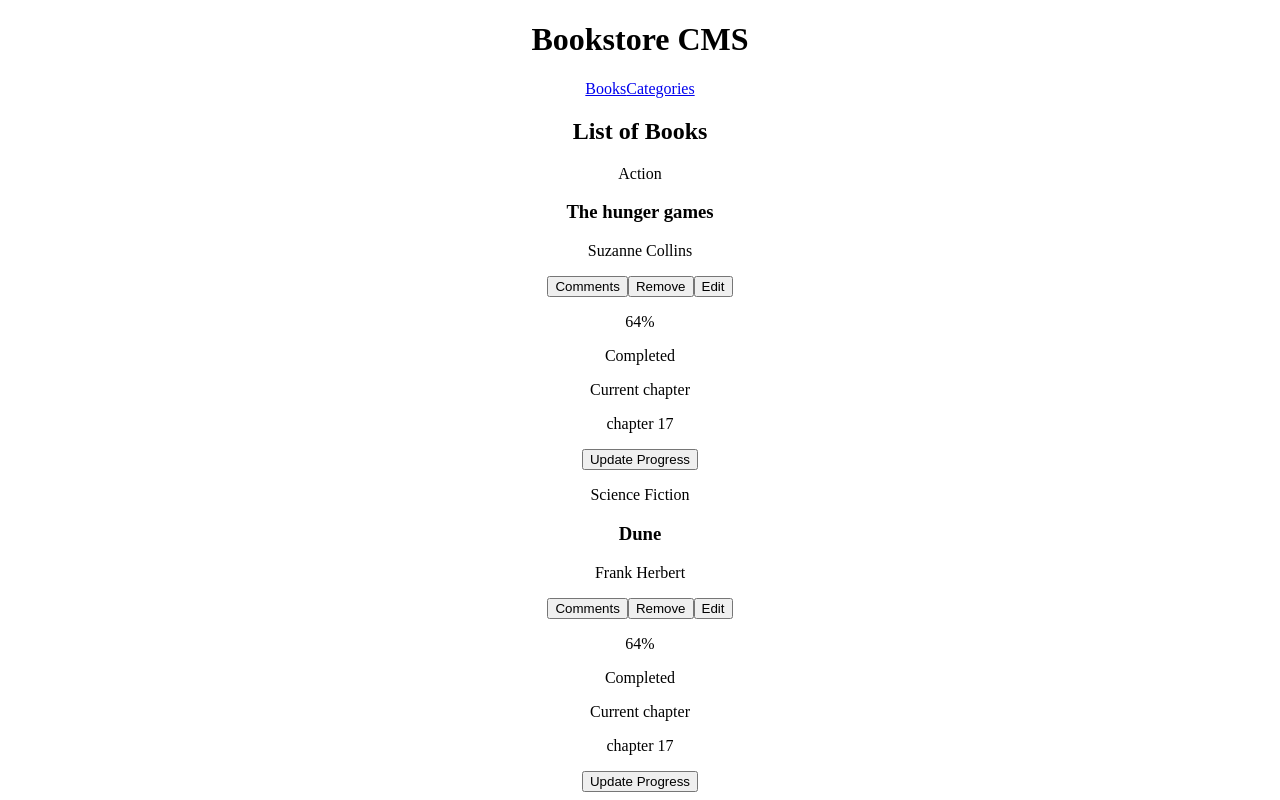
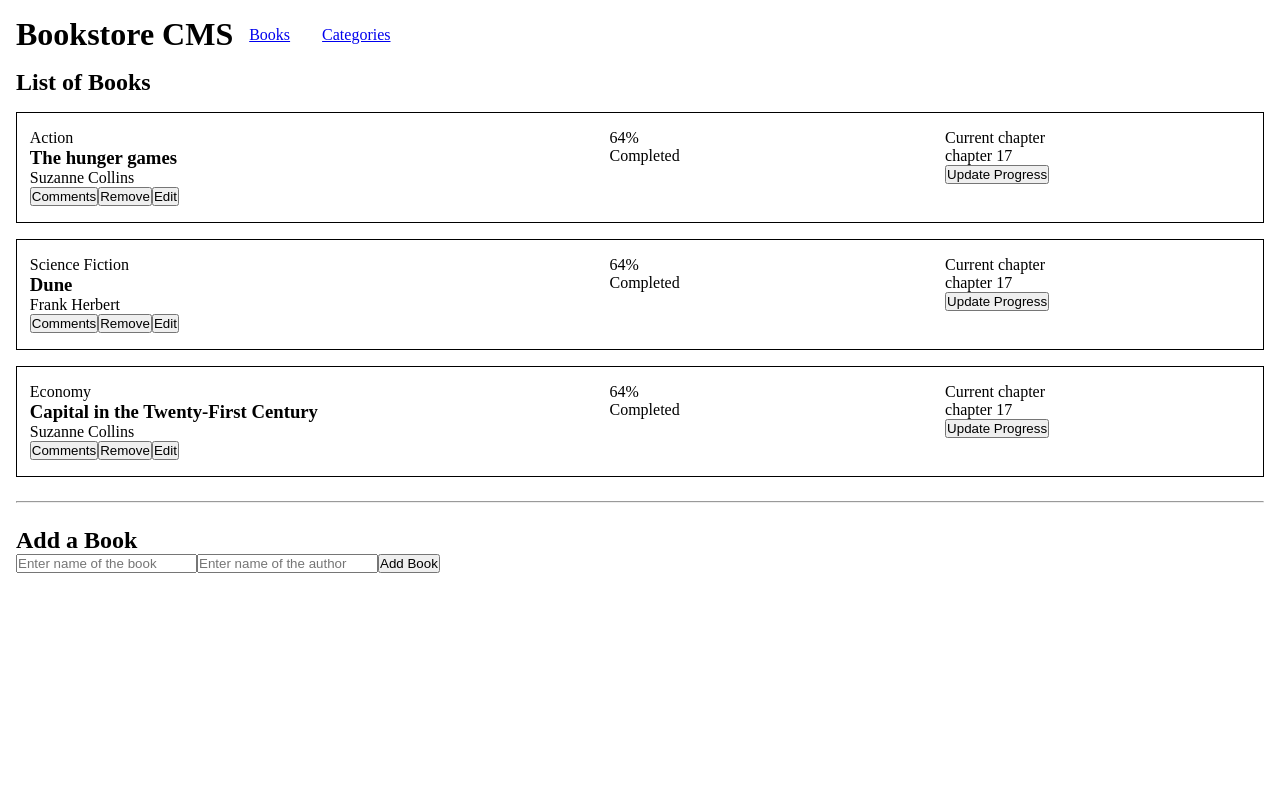
Before and after one commit to gak92/bookstore, a React (Create React App) app: page / in a window 1280 px wide. Shown: the top 800 px of the page. Built offline with nearby package versions, Linux system fonts and the light colour scheme.

Commit message:
Basic styling to display book list in order

```diff
--- a/src/App.css
+++ b/src/App.css
@@ -1,3 +1,53 @@
+* {
+  box-sizing: border-box;
+  margin: 0;
+  padding: 0;
+}
+
 .App {
-  text-align: center;
+  padding: 1rem;
 }
+
+.header {
+  display: flex;
+  justify-content: flex-start;
+  gap: 1rem;
+  align-items: center;
+}
+
+.navbar {
+  display: flex;
+  gap: 2rem;
+}
+
+.home-main {
+  display: flex;
+  flex-direction: column;
+  gap: 1.5rem;
+}
+
+.book-list {
+  display: flex;
+  flex-direction: column;
+  gap: 1rem;
+  margin-top: 1rem;
+}
+
+.book-div {
+  border: 1px solid #000;
+  display: flex;
+  justify-content: space-between;
+  padding: 1rem 0.8rem;
+}
+
+.book-info {
+  width: 45%;
+}
+
+.book-status {
+  width: 25%;
+}
+
+.book-chapter {
+  width: 25%;
+}
--- a/src/components/Home.js
+++ b/src/components/Home.js
@@ -4,7 +4,7 @@ import BooksList from "./BooksList";
 
 const Home = () => {
   return (
-    <main>
+    <main className="home-main">
       <BooksList />
       <hr />
       <BookForm />
```
